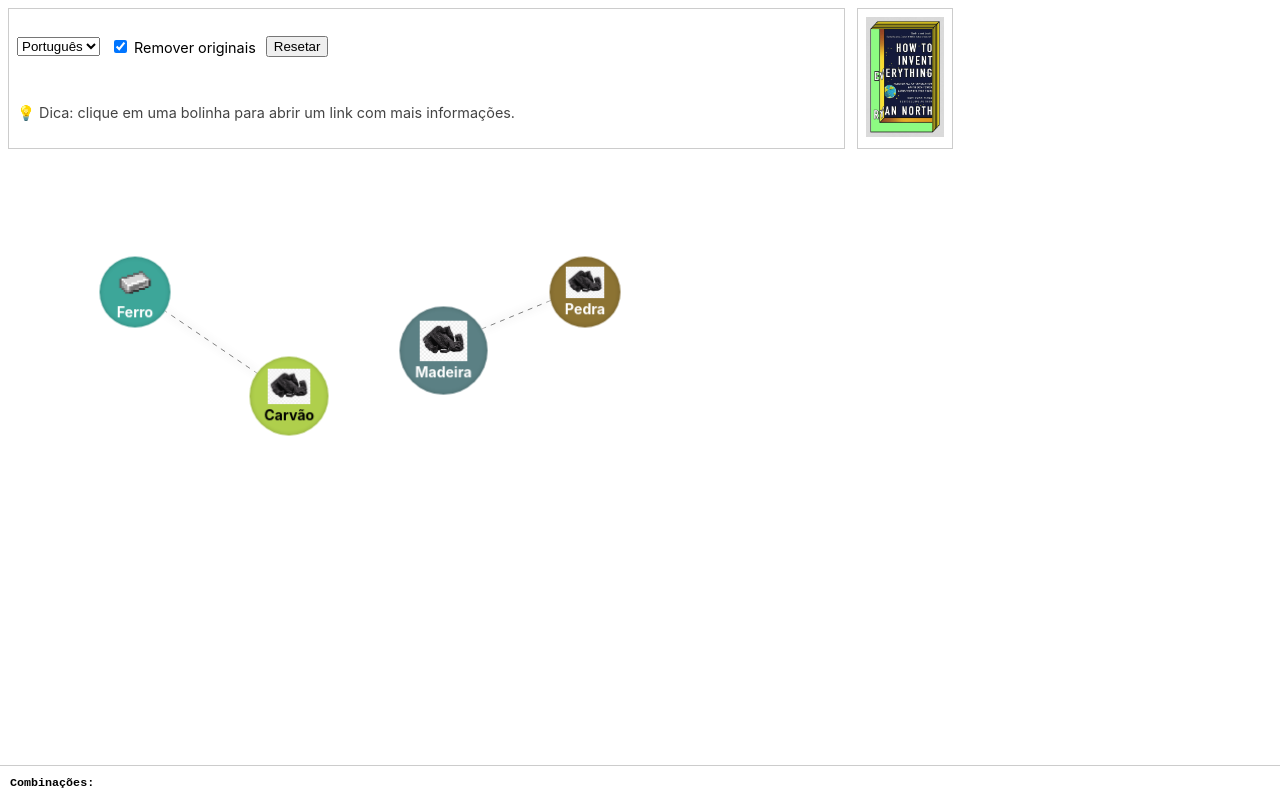
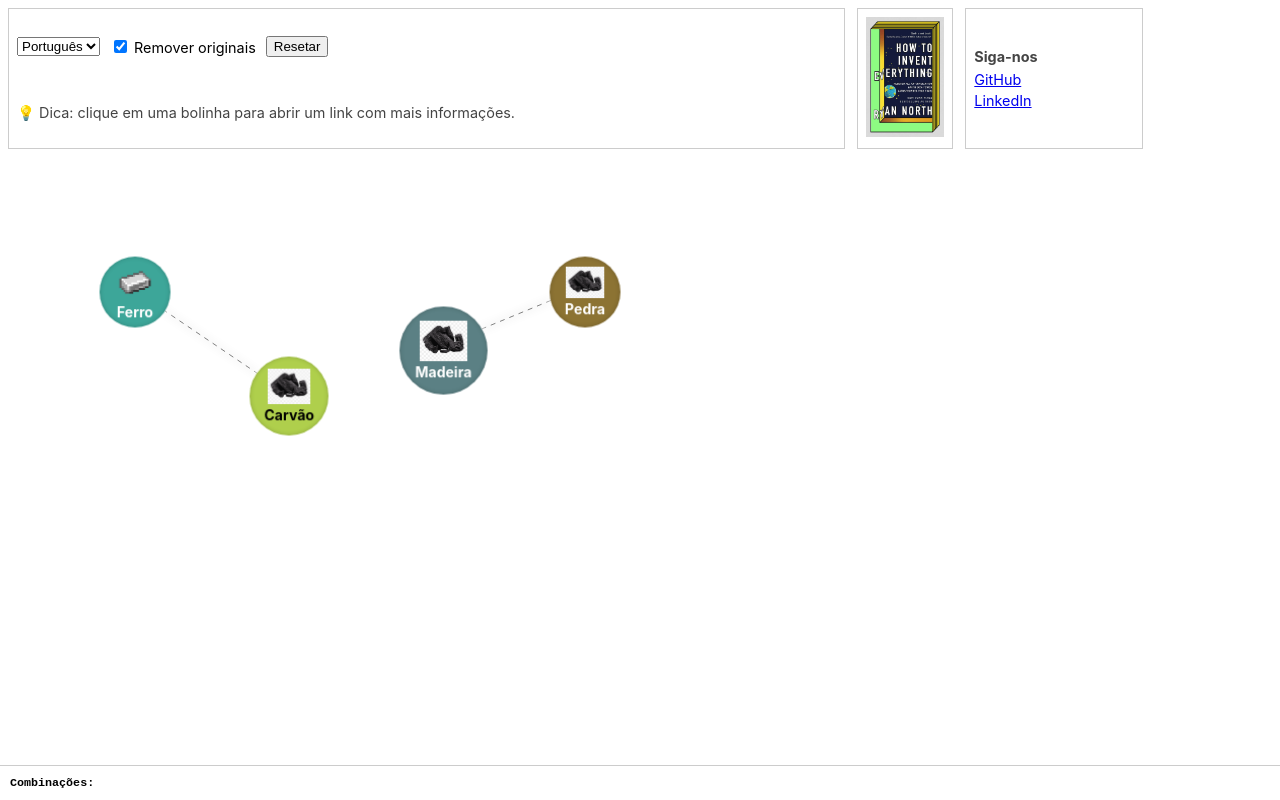
Before and after one commit to Bobagi/primordium, a React (Create React App) app: page / in a window 1280 px wide. Built offline with nearby package versions, Linux system fonts and the light colour scheme.

Commit message:
Update social links

```diff
--- a/public/index.html
+++ b/public/index.html
@@ -24,6 +24,21 @@
     <meta name="twitter:description" content="Inspired by the book 'How to Invent Everything', Primordium lets you explore and combine ancient technologies to rebuild civilization." />
     <meta name="twitter:image" content="https://primordium.bobagi.click/og-image.jpg" />
 
+    <script type="application/ld+json">
+      {
+        "@context": "https://schema.org",
+        "@type": "WebSite",
+        "name": "Primordium",
+        "url": "https://primordium.bobagi.click/",
+        "description": "Primordium is a game inspired by the book 'How to Invent Everything'. Rebuild civilization from primitive technologies using combinations and discovery.",
+        "inLanguage": ["pt-BR", "en"],
+        "sameAs": [
+          "https://github.com/Bobagi/primordium",
+          "https://www.linkedin.com/company/kairos-labs"
+        ]
+      }
+    </script>
+
     <link rel="apple-touch-icon" href="%PUBLIC_URL%/logo192.png" />
     <link rel="manifest" href="%PUBLIC_URL%/manifest.json" />
   </head>
--- a/src/App.js
+++ b/src/App.js
@@ -164,9 +164,42 @@ export default function App() {
             <img
               src="/img/book/book_cover.jpg"
               alt="Book"
+              loading="lazy"
               style={{ height: 120 }}
             />
           </a>
+        </div>
+        <div
+          style={{
+            background: "#fff",
+            padding: "8px",
+            border: "1px solid #ccc",
+            display: "flex",
+            flexDirection: "column",
+            justifyContent: "center",
+            gap: "6px",
+            minWidth: "160px",
+          }}
+        >
+          <span style={{ fontWeight: "bold", color: "#444" }}>
+            {t("followUs")}
+          </span>
+          <div style={{ display: "flex", flexDirection: "column", gap: "4px" }}>
+            <a
+              href="https://github.com/Bobagi/primordium"
+              target="_blank"
+              rel="noopener noreferrer"
+            >
+              {t("social.github")}
+            </a>
+            <a
+              href="https://www.linkedin.com/company/kairos-labs"
+              target="_blank"
+              rel="noopener noreferrer"
+            >
+              {t("social.linkedin")}
+            </a>
+          </div>
         </div>
       </div>
 
--- a/src/Element.js
+++ b/src/Element.js
@@ -105,6 +105,7 @@ const Element = ({
           <img
             src={image}
             alt={name}
+            loading="lazy"
             style={{
               maxWidth: "60%",
               maxHeight: "60%",
--- a/src/locales/en/translation.json
+++ b/src/locales/en/translation.json
@@ -6,6 +6,11 @@
   "reset": "Reset",
   "tipClick": "💡 Tip: click a circle to open an informative link.",
   "combinations": "Combinations",
+  "followUs": "Follow us",
+  "social": {
+    "github": "GitHub",
+    "linkedin": "LinkedIn"
+  },
   "elements": {
     "iron": {
       "name": "Iron",
--- a/src/locales/pt/translation.json
+++ b/src/locales/pt/translation.json
@@ -6,6 +6,11 @@
   "reset": "Resetar",
   "tipClick": "💡 Dica: clique em uma bolinha para abrir um link com mais informações.",
   "combinations": "Combinações",
+  "followUs": "Siga-nos",
+  "social": {
+    "github": "GitHub",
+    "linkedin": "LinkedIn"
+  },
   "elements": {
     "iron": {
       "name": "Ferro",
```
